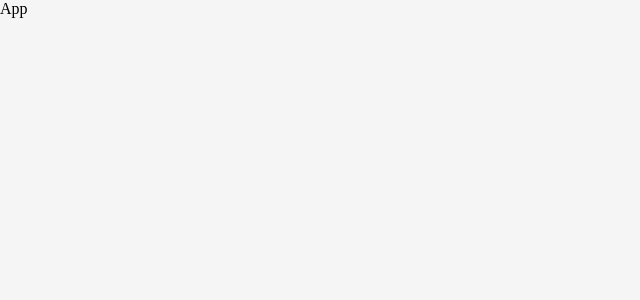
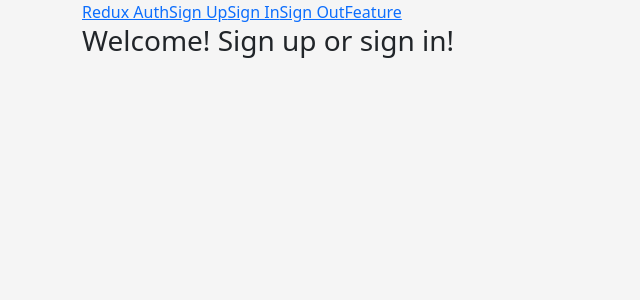
Before and after one commit to Michal-Radomski/JS_Libraries_Courses, a React (Create React App) app in the folder 01 Advanced React/4 FullStack/client/: page / in a window 1280 px wide. Shown: the top 300 px of the page, without its empty margins (0-640 px from the left). Built offline with nearby package versions, Linux system fonts and the light colour scheme.

Commit message:
Advanced React-Redux course - commit 78

```diff
--- a/01 Advanced React/4 FullStack/client/public/index.html
+++ b/01 Advanced React/4 FullStack/client/public/index.html
@@ -7,6 +7,8 @@
     <meta name="theme-color" content="#000000" />
     <meta name="description" content="Advanced React Tutorial" />
 
+    <link href="https://cdn.jsdelivr.net/npm/bootstrap@5.3.0/dist/css/bootstrap.min.css" rel="stylesheet" />
+
     <title>Advanced React Tutorial</title>
   </head>
   <body>
--- a/01 Advanced React/4 FullStack/client/src/components/App.tsx
+++ b/01 Advanced React/4 FullStack/client/src/components/App.tsx
@@ -1,9 +1,17 @@
 import React from "react";
 
 import "../styles/App.scss";
+import Header from "./Header";
 
-const App = (): JSX.Element => {
-  return <React.Fragment>App</React.Fragment>;
+const App = ({ children }: { children: JSX.Element }): JSX.Element => {
+  return (
+    <React.Fragment>
+      <div className="container">
+        <Header />
+        {children}
+      </div>
+    </React.Fragment>
+  );
 };
 
 export default App;
--- a/01 Advanced React/4 FullStack/client/src/components/Header.tsx
+++ b/01 Advanced React/4 FullStack/client/src/components/Header.tsx
@@ -5,7 +5,13 @@ class Header extends React.Component {
   render() {
     return (
       <React.Fragment>
-        <div></div>
+        <div>
+          <Link to="/">Redux Auth</Link>
+          <Link to="/signup">Sign Up</Link>
+          <Link to="/signin">Sign In</Link>
+          <Link to="/signout">Sign Out</Link>
+          <Link to="/feature">Feature</Link>
+        </div>
       </React.Fragment>
     );
   }
--- /dev/null
+++ b/01 Advanced React/4 FullStack/client/src/components/Welcome.tsx
@@ -0,0 +1,11 @@
+import React from "react";
+
+const Welcome = (): JSX.Element => {
+  return (
+    <React.Fragment>
+      <h3>Welcome! Sign up or sign in!</h3>
+    </React.Fragment>
+  );
+};
+
+export default Welcome;
--- a/01 Advanced React/4 FullStack/client/src/index.tsx
+++ b/01 Advanced React/4 FullStack/client/src/index.tsx
@@ -1,11 +1,17 @@
 import React from "react";
 import ReactDOM from "react-dom/client";
+import { BrowserRouter as Router, Route } from "react-router-dom";
 
 import App from "./components/App";
+import Welcome from "./components/Welcome";
 
 const root = ReactDOM.createRoot(document.getElementById("root") as HTMLElement);
 root.render(
   <React.StrictMode>
-    <App />
+    <Router>
+      <App>
+        <Route path="/" exact={true} component={Welcome} />
+      </App>
+    </Router>
   </React.StrictMode>
 );
```
